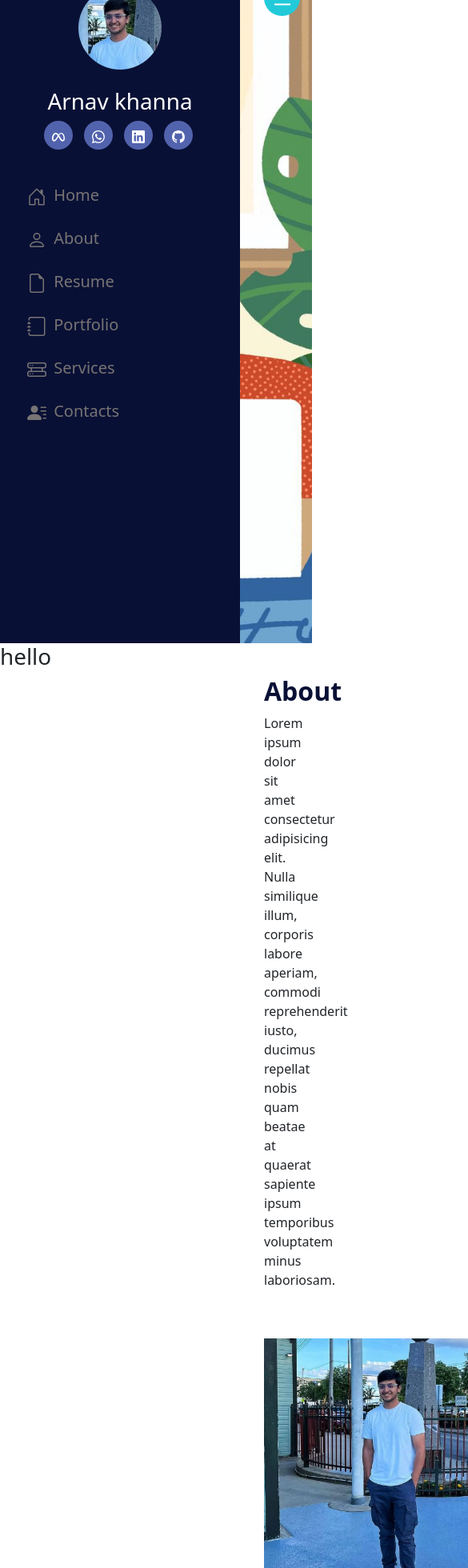
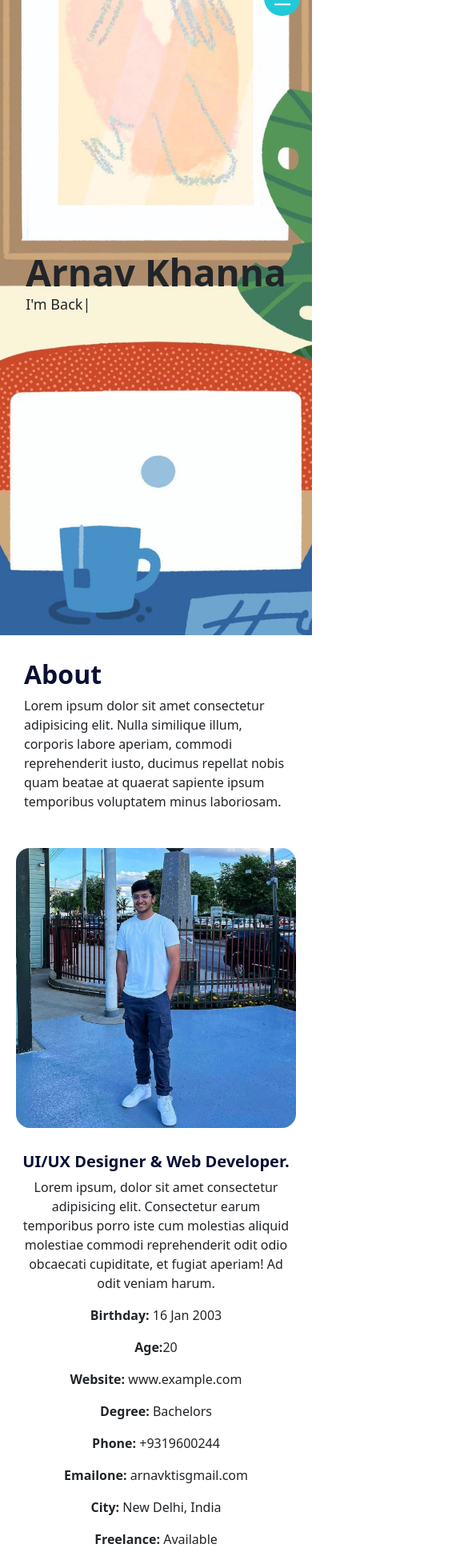
Before and after one commit to arnavktis/portfolio_frontend, an Angular app: page / in a window 390 px wide. Shown: the part 40-2000 px from the top of the page at 80% size, 585 px wide, since content can reach past the window. Built offline with nearby package versions, Linux system fonts and the light colour scheme.

Commit message:
media query and major changes

```diff
--- a/src/app/about/about.component.html
+++ b/src/app/about/about.component.html
@@ -1,28 +1,27 @@
 <div class = "about-container">
     <div class = "about-content">
         <h1>About</h1>
-        <p>Lorem ipsum dolor sit amet consectetur adipisicing elit. Nulla similique illum, corporis labore aperiam, commodi reprehenderit iusto, ducimus repellat nobis quam beatae at quaerat sapiente ipsum temporibus voluptatem minus laboriosam.</p>
+        <p >Lorem ipsum dolor sit amet consectetur adipisicing elit. Nulla similique illum, corporis labore aperiam, commodi reprehenderit iusto, ducimus repellat nobis quam beatae at quaerat sapiente ipsum temporibus voluptatem minus laboriosam.</p>
     </div>
     <div class = "about-row">
-        <div class = about-image>
+        <div class = "about-image">
             <img src='../../assets/img/Pic1.jpg' alt="" class ="image">
         </div>
 
         <div class = "about-content2">
             <h1>UI/UX Designer & Web Developer.</h1>
-            <p>Lorem ipsum dolor sit amet, consectetur adipisicing elit. Fugiat, minus</p>
+            <p class = "about-para2">Lorem ipsum, dolor sit amet consectetur adipisicing elit. Consectetur earum temporibus porro iste cum molestias aliquid molestiae commodi reprehenderit odit odio obcaecati cupiditate, et fugiat aperiam! Ad odit veniam harum.</p>
             <div class = "grid-container">
                 <div class="grid-item"><Strong>Birthday:</Strong> 16 Jan 2003</div>
                 <div class="grid-item"><Strong>Age:</Strong>20</div>
                 <div class="grid-item"><strong>Website:</strong> www.example.com</div>
-                <div class="grid-item"><Strong>Degree:</Strong> bachelors</div>
+                <div class="grid-item"><Strong>Degree:</Strong> Bachelors</div>
                 <div class="grid-item"><strong>Phone:</strong> +9319600244</div>
                 <div class="grid-item"><strong>Emailone:</strong> arnavktisgmail.com</div>
                 <div class="grid-item"><strong>City:</strong> New Delhi, India</div>
                 <div class="grid-item"><strong>Freelance:</strong> Available</div>
             </div>
-            <p>Lorem ipsum dolor sit amet, consectetur adipisicing elit. Facilis nihil molestias eaque voluptatem nulla veniam ducimus adipisci delectus praesentium repudiandae eos, accusamus, necessitatibus porro reprehenderit, aperiam impedit. Velit, asperiores atque.Lorem ipsum dolor sit amet consectetur adipisicing elit. Impedit, sit aliquam commodi rem unde ab nobis dolorem possimus nam mollitia quia consequuntur autem eos provident obcaecati aperiam. Nesciunt, omnis laboriosam!</p>
+            <p class = "about-para">Lorem ipsum dolor sit amet consectetur adipisicing elit. Assumenda quasi minus cumque exercitationem neque placeat ea similique. Reprehenderit natus laboriosam voluptatum quidem, excepturi, impedit quae nihil fuga non corporis exercitationem?</p>
         </div>
-
     </div>
 </div>
--- a/src/app/about/about.component.scss
+++ b/src/app/about/about.component.scss
@@ -2,9 +2,7 @@
     margin-left: 300px;
 }
 .about-content{
-    padding-left: 30px;
-    padding-right: 30px;
-    padding-bottom: 45px;
+    padding: 30px;
 }
 .about-content h1{
     font-size: 32px;
@@ -18,6 +16,7 @@
     display: flex;
 }
 .image{
+    border-radius: 5%;
     width:344px;
     height:344px;
 }
@@ -25,21 +24,99 @@
     padding-right: 30px;
     padding-left: 30px;
     padding-bottom: 30px;
-
 }
 .grid-container{
-    padding-right: 30px;
-    padding-left: 10px;
     padding-bottom: 30px;
     display: grid;
     gap: 50x, 100px;
     justify-content: start;
-    grid-template-columns: 300px 300px ;
+    grid-template-columns: 223px 229px;
     grid-template-rows: 42px 42px 42px;
 }
 
 .about-content2 h1{
-    font-size: 32px;
+    font-size: 28px;
     font-weight: bold;
     color: rgb(9, 16, 53);;
 }
+@media (max-width:1199px) {
+    .about-row{
+        flex-wrap: wrap;
+        align-content: center;
+        justify-content: center;
+    }
+    .about-container{
+        justify-content: center;
+        align-items: center;
+        transition: 0.7s;
+        margin-left: 00px;
+    }
+    .image{
+        transition: 0.7s;
+        width:550px;
+        height:550px;
+        border-radius: 5%;
+    }
+    .about-content2{
+        display: flex;
+        padding-top: 30px;
+        flex-direction: column;
+        align-items: center;
+        transition:0.7s;
+    }
+    .grid-container{
+        grid-template-columns: 263px 247px ;
+        grid-template-rows: 42px 42px 53px;
+        transition:0.7s;
+    }
+    .about-para,
+    .about-para2 {
+        width:550px;
+    }
+}
+
+@media(min-width:1199px){
+    .about-row,
+    .about-container,
+    .grid-container,
+    .about-content2,
+    .image,
+    .about-para,
+    .about-container{
+        transition:0.7s;
+        scroll-behavior: smooth;
+    }
+}
+/*mobile media query*/
+
+@media(max-width:480px){
+    .image{
+        transition: 0.7s;
+        width:350px;
+        height:350px;
+        border-radius: 5%;
+    }
+    .about-content2{
+        display: flex;
+        padding-top: 30px;
+        flex-direction: column;
+        align-items: center;
+        transition:0.7s;
+    }
+    .about-content2 h1{
+        font-size: 20px;
+        font-weight: bold;
+        color: rgb(9, 16, 53);;
+    }
+    .grid-container{
+        grid-template-columns: 305px;
+        grid-template-rows: 40px 40px 40px 40px 40px 40px 40px 40px;
+        justify-items: center;
+        padding-bottom: 10px;
+    }
+    .about-para,
+    .about-para2 {
+        width:350px;
+        text-align:center;
+    }
+}
--- a/src/app/header/header.component.scss
+++ b/src/app/header/header.component.scss
@@ -97,3 +97,31 @@ a{
     border-radius: 10%;
     transition: 0.7s;
 }
+@media(max-width:1199px){
+    header{
+        margin-left: -300px;
+        transition:0.7s;
+    }
+}
+@media(min-width:1199px){
+    header{
+        transition:0.7s;
+    }
+    #button1{
+        z-index:-997;
+    }
+}
+
+/*------------mobile media query-------------*/
+
+@media(max-width:480px){
+    #button1{
+        z-index: 997px;
+        right: 15px;
+        top: 15px;
+        width: 45px;
+        height: 45px;
+        transition: 0.7s;
+        position:fixed;
+    }
+}
--- a/src/app/home-page/home-page.component.html
+++ b/src/app/home-page/home-page.component.html
@@ -1,15 +1,14 @@
 <div class = "home-section">
     <div class = home-container>
         <h1 class= "name">Arnav Khanna</h1>
-        <p>
+        <h2>
             I'm
             <span class="typed-element"></span>
-        </p>
+        </h2>
     </div>
 </div>
 
 <section id="about-section">
-    <h1>hello</h1>
     <app-about></app-about>
 </section>
 
--- a/src/app/home-page/home-page.component.scss
+++ b/src/app/home-page/home-page.component.scss
@@ -12,9 +12,9 @@
 .home-container{
     position: relative;
 }
-#home-section p{
+#home-section h2{
     margin-bottom: 50px;
-    font-size: 26px;
+    font-size: 32px;
     font-family: "Poppins", sans-serif;
 }
 .name{
@@ -23,3 +23,44 @@
     font-weight: 700;
     line-height: 56px;
 }
+@media (max-width:1199px) {
+    .home-section{
+        background-size:cover;
+        justify-content: center;
+        align-items: center;
+        transition: 0.7s;
+    }
+}
+@media(min-width:1199px){
+    .home-section{
+        transition:0.7s;
+    }
+}
+@media (max-width: 768px) {
+    .home-section h1{
+      font-size: 46px;
+      line-height: 36px;
+      transition:0.5s;
+    }
+    .home-section h2{
+      font-size: 18px;
+      line-height: 24px;
+      margin-bottom: 30px;
+      transition: 0.5s;
+    }
+}
+@media (min-width: 768px) {
+    .home-section h1,h2{
+        transition: 0.5s;
+    }
+}
+/*------------mobile media query---justify-content: center;
+        align-items: center;
+        transition: 0.7s;----------*/
+
+@media(max-width:480px){
+    .home-section{
+        background-size:cover;
+        margin-top:-10px;
+    }
+}
```
Also changed, not shown: src/assets/img/background-port.png (added).
